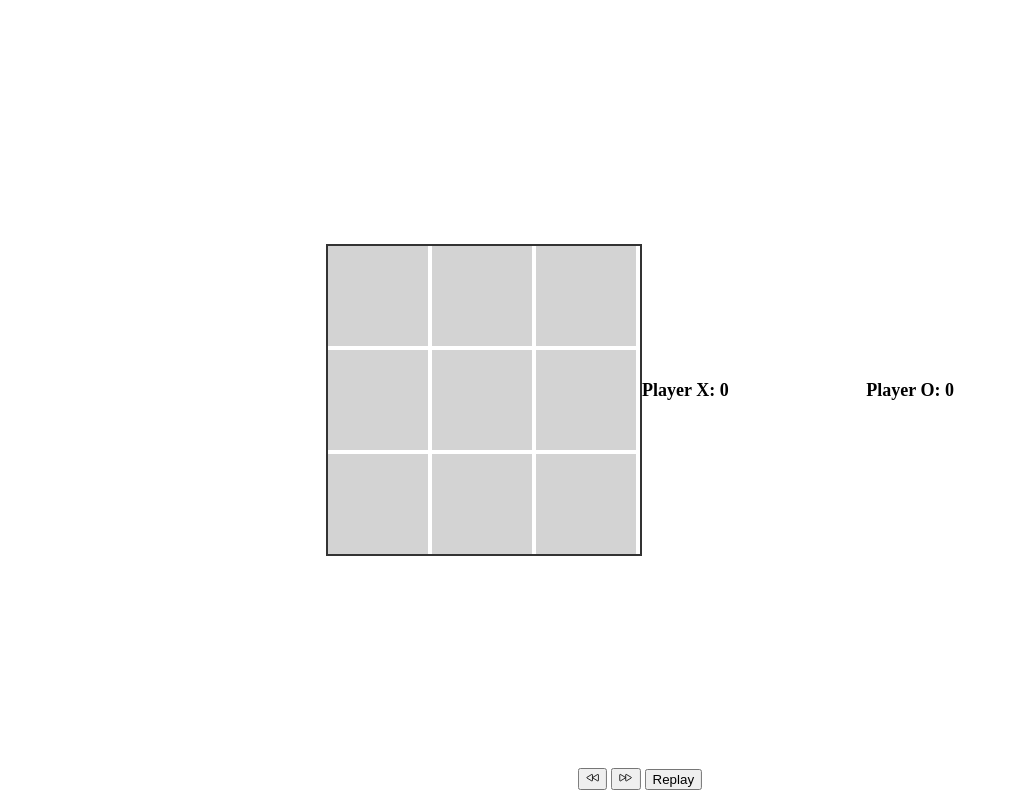
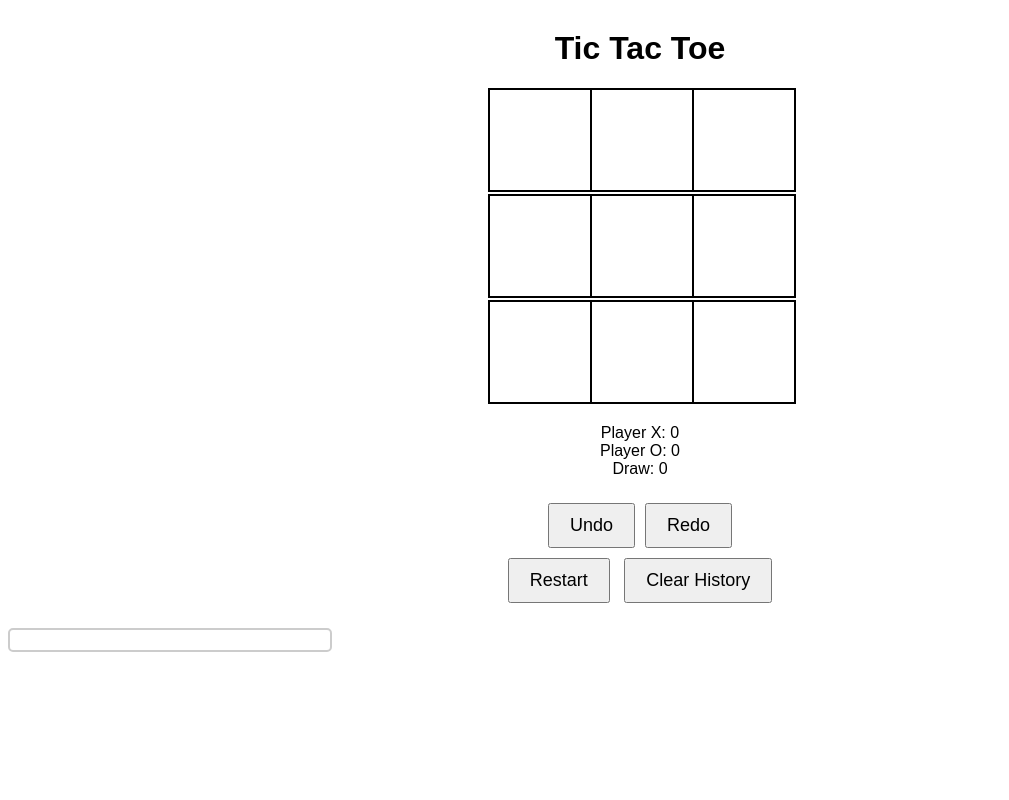
Before and after one commit to alasawtsoh/Tic-Tac-Toe, a plain HTML site: page index.html in a window 1280 px wide. Shown: the whole page, without its empty margins (0-1009 px from the left). Drawn offline with nearby package versions, Linux system fonts and the light colour scheme.

Commit message:
html css js

```diff
--- a/app.js
+++ b/app.js
@@ -1,168 +1,159 @@
-const cells = document.querySelectorAll("[data-cell]");
-const historyLog = document.querySelector(".history-log");
+let board = ['', '', '', '', '', '', '', '', ''];
+let currentPlayer = 'X';
+let moveHistory = [];
+let moveHistoryIndex = -1;
+let scoreX = 0;
+let scoreO = 0;
+let scoreDraw = 0;
 
-let currentPlayer = "X";
-let gameBoard = ["", "", "", "", "", "", "", "", ""];
-let history = [];
-let currentMoveIndex = -1;
-let inHistoryMode = false; // Flag to indicate whether in history navigation mode
+const cells = document.querySelectorAll('.cell');
+const undoButton = document.getElementById('undoButton');
+const redoButton = document.getElementById('redoButton');
+const restartButton = document.getElementById('restartButton');
+const scoreXElement = document.getElementById('scoreX');
+const scoreOElement = document.getElementById('scoreO');
+const scoreDrawElement = document.getElementById('scoreDraw');
+const historyLog = document.getElementById('historyLog');
+const clearHistoryButton = document.getElementById('clearHistoryButton');
 
-function checkWin() {
-  const winPatterns = [
-    [0, 1, 2],
-    [3, 4, 5],
-    [6, 7, 8],
-    [0, 3, 6],
-    [1, 4, 7],
-    [2, 5, 8],
-    [0, 4, 8],
-    [2, 4, 6],
+
+cells.forEach((cell, index) => {
+    cell.addEventListener('click', () => makeMove(index));
+  });
+
+  undoButton.addEventListener('click', undoMove);
+  redoButton.addEventListener('click', redoMove);
+  restartButton.addEventListener('click', resetBoard);
+  clearHistoryButton.addEventListener('click', clearHistory);
+
+
+
+  function checkWinner() {
+    // Define all the possible winning combinations
+    const winCombinations = [
+      [0, 1, 2], [3, 4, 5], [6, 7, 8], // Rows
+      [0, 3, 6], [1, 4, 7], [2, 5, 8], // Columns
+      [0, 4, 8], [2, 4, 6] // Diagonals
     ];
 
-  for (const pattern of winPatterns) {
-    const [a, b, c] = pattern;
-    if (gameBoard[a] && gameBoard[a] === gameBoard[b] && gameBoard[a] === gameBoard[c]) {
-      return true;
+
+  // Check each winning combination to see if there's a winner
+  for (const combination of winCombinations) {
+    const [a, b, c] = combination;
+    if (board[a] && board[a] === board[b] && board[a] === board[c]) {
+      return board[a]; // Return the winner ('X' or 'O')
     }
   }
 
-  return false;
+  return null; // No winner yet
 }
 
 function checkDraw() {
-  return gameBoard.every((cell) => cell);
+  // Check if all cells are filled and no winner
+  return board.every(cell => cell !== '') && !checkWinner();
 }
 
-function handleNormalClick(index) {
-    if (currentMoveIndex < history.length - 1) {
-      history.splice(currentMoveIndex + 1);
+function makeMove(index) {
+    if (board[index] === '' && !checkWinner() && !checkDraw()) {
+      board[index] = currentPlayer;
+      moveHistory.push(index);
+      moveHistoryIndex = moveHistory.length - 1;
+      cells[index].innerText = currentPlayer;
+
+      const winner = checkWinner();
+      if (winner) {
+        updateScores(winner);
+        setTimeout(() => {
+          alert(winner === 'X' ? 'Player X wins!' : 'Player O wins!');
+        }, 10);
+      } else if (checkDraw()) {
+        updateScores('Draw');
+        setTimeout(() => {
+          alert('It\'s a draw!');
+        }, 10);
       }
 
-    if (gameBoard[index] === "" && !checkWin() && !checkDraw()) {
-      gameBoard[index] = currentPlayer;
-      const move = { player: currentPlayer, index: index };
-      history.push(move);
+      // Update currentPlayer after checking for winner or draw
+      currentPlayer = currentPlayer === 'X' ? 'O' : 'X';
 
-      currentMoveIndex = history.length - 1;
-      renderBoard();
-      currentPlayer = currentPlayer === "X" ? "O" : "X";
+      // Add the move to the history log
+      historyLog.innerHTML += `<li>Player ${currentPlayer} moved to cell ${index}</li>`;
+      historyLog.scrollTop = historyLog.scrollHeight; // Auto-scroll to the bottom of the log
+    }
+  }
 
-      if (checkWin()) {
-        setTimeout(() => {
-          alert(`${move.player} wins!`);
-        }, 100);
-      } else if (checkDraw()) {
-        setTimeout(() => {
-          alert("It's a draw!");
-        }, 100);
+  function updateScores(winner) {
+  if (winner === 'X') {
+    scoreX++;
+    if (scoreXElement) {
+      scoreXElement.innerText = scoreX;
+    }
+  } else if (winner === 'O') {
+    scoreO++;
+    if (scoreOElement) {
+      scoreOElement.innerText = scoreO;
+    }
+  } else if (winner === 'Draw') {
+    scoreDraw++;
+    if (scoreDrawElement) {
+      scoreDrawElement.innerText = scoreDraw;
     }
   }
 }
 
-  function handleClick(index) {
-    if (inHistoryMode) {
-      // Handle click during history navigation
-      exitHistoryMode(); // Exit history mode to enable normal clicks
-      handleNormalClick(index); // Perform the normal click
-    } else {
-      handleNormalClick(index); // Handle normal click
+// Initial scores display
+if (scoreXElement) {
+    scoreXElement.innerText = scoreX;
+  }
+  if (scoreOElement) {
+    scoreOElement.innerText = scoreO;
+  }
+  if (scoreDrawElement) {
+    scoreDrawElement.innerText = scoreDraw;
+  }
+
+
+  function undoMove() {
+    if (moveHistoryIndex >= 0) {
+      const index = moveHistory[moveHistoryIndex];
+      board[index] = '';
+      cells[index].innerText = '';
+      currentPlayer = currentPlayer === 'X' ? 'O' : 'X';
+      moveHistoryIndex--;
+
+      // Remove the corresponding entry from the history log
+      if (moveHistory.length > 0) {
+        historyLog.removeChild(historyLog.children[moveHistoryIndex + 1]);
+      }
     }
   }
 
 
-  function renderBoard() {
-    cells.forEach((cell, index) => {
-      cell.textContent = gameBoard[index];
-    });
+  function redoMove() {
+    if (moveHistoryIndex < moveHistory.length - 1) {
+      moveHistoryIndex++;
+      const index = moveHistory[moveHistoryIndex];
+      board[index] = currentPlayer;
+      cells[index].innerText = currentPlayer;
+      currentPlayer = currentPlayer === 'X' ? 'O' : 'X';
 
-
-  // Update history log
-  historyLog.innerHTML = "";
-  for (const move of history) {
-    const { player, index } = move;
-    const moveItem = document.createElement("div");
-    moveItem.textContent = `${player} placed at position ${index}`;
-    historyLog.appendChild(moveItem);
-  }
-}
-
-cells.forEach((cell, index) => {
-    cell.addEventListener("click", () => handleClick(index));
-  });
-
-  renderBoard();
-
-  function showPrevious() {
-    if (currentMoveIndex > 0) {
-      inHistoryMode = true;
-      currentMoveIndex--;
-      const move = history[currentMoveIndex];
-      gameBoard = history.slice(0, currentMoveIndex + 1).map((move) => (move.player === "X" ? "X" : "O"));
-      currentPlayer = move.player === "X" ? "O" : "X";
-      renderBoard();
-      exitHistoryMode(); // Call exitHistoryMode to reattach event listeners
-    }
-  }
-
- function showNext() {
-  if (currentMoveIndex < history.length - 1) {
-    inHistoryMode = true;
-    currentMoveIndex++;
-    const move = history[currentMoveIndex];
-    gameBoard[move.index] = move.player;
-    currentPlayer = move.player === "X" ? "O" : "X";
-    renderBoard();
-    exitHistoryMode(); // Call exitHistoryMode to reattach event listeners
+      // Add the redo move entry to the history log
+      historyLog.innerHTML += `<li>Player ${currentPlayer} moved to cell ${index}</li>`;
+      historyLog.scrollTop = historyLog.scrollHeight; // Auto-scroll to the bottom of the log
     }
   }
 
 
-  function removeCellEventListeners() {
-    cells.forEach((cell) => {
-      cell.removeEventListener("click", handleNormalClick);
-    });
+function resetBoard() {
+  board = ['', '', '', '', '', '', '', '', ''];
+  currentPlayer = 'X';
+  moveHistory = [];
+  moveHistoryIndex = -1;
+  cells.forEach(cell => cell.innerText = '');
+  historyLog.innerHTML = '';
 }
 
- function exitHistoryMode() {
-  inHistoryMode = false;
-  removeCellEventListeners(); // Remove cell event listeners during history navigation
-  renderBoard(); // Update the board after exiting history mode
+function clearHistory() {
+    // Clear the history log
+    historyLog.innerHTML = '';
   }
-
-
-  function resetGame() {
-    gameBoard = ["", "", "", "", "", "", "", "", ""];
-    currentPlayer = "X";
-    history = [];
-    currentMoveIndex = -1; // Reset the move index
-    renderBoard();
-    addCellEventListeners(); // Add cell event listeners after resetting the game
-  }
-
-  function addCellEventListeners() {
-    cells.forEach((cell, index) => {
-      cell.addEventListener("click", () => {
-        if (!inHistoryMode) {
-          handleNormalClick(index);
-        }
-      });
-    });
-  }
-
-  addCellEventListeners();
-
-  function replayGame() {
-    resetGame();
-  }
-
-
-  let playerXScore = 0;
-let playerOScore = 0;
-
-function updateScoreboard() {
-  const playerXScoreElement = document.getElementById("player-x-score");
-  const playerOScoreElement = document.getElementById("player-o-score");
-
-  playerXScoreElement.textContent = `Player X: ${playerXScore}`;
-  playerOScoreElement.textContent = `Player O: ${playerOScore}`;
-}
--- a/index.html
+++ b/index.html
@@ -1,41 +1,35 @@
 <!DOCTYPE html>
 <html>
 <head>
-  <title>Tic-Tac-Toe Game</title>
-  <link rel="stylesheet" href="style.css">
+  <title>Tic Tac Toe</title>
+  <link rel="stylesheet" type="text/css" href="./style.css">
 </head>
 <body>
-  <div class="game-board">
-    <div class="cell" data-cell></div>
-    <div class="cell" data-cell></div>
-    <div class="cell" data-cell></div>
-    <div class="cell" data-cell></div>
-    <div class="cell" data-cell></div>
-    <div class="cell" data-cell></div>
-    <div class="cell" data-cell></div>
-    <div class="cell" data-cell></div>
-    <div class="cell" data-cell></div>
+  <h1>Tic Tac Toe</h1>
+  <div class="container" id="gameBoard">
+    <div class="cell" onclick="makeMove(0)"></div>
+    <div class="cell" onclick="makeMove(1)"></div>
+    <div class="cell" onclick="makeMove(2)"></div>
+    <div class="cell" onclick="makeMove(3)"></div>
+    <div class="cell" onclick="makeMove(4)"></div>
+    <div class="cell" onclick="makeMove(5)"></div>
+    <div class="cell" onclick="makeMove(6)"></div>
+    <div class="cell" onclick="makeMove(7)"></div>
+    <div class="cell" onclick="makeMove(8)"></div>
   </div>
-  <!-- scoreboard -->
-  <div class="scoreboard">
-    <div class="score" id="player-x-score">
-      Player X: 0
+  <div class="scoreboard-container">
+    <div class="scoreboard">
+      <div class="score">Player X: <span id="scoreX">0</span></div>
+      <div class="score">Player O: <span id="scoreO">0</span></div>
+      <div class="score">Draw: <span id="scoreDraw">0</span></div>
     </div>
-    <div class="score" id="player-o-score">
-      Player O: 0
-    </div>
+  <div class="controls">
+    <button onclick="undoMove()">Undo</button>
+    <button onclick="redoMove()">Redo</button>
   </div>
-  <div class="history-log">
-    <!-- History log goes here -->
-  </div>
-  <div class="buttons">
-    <button onclick="showPrevious()" id="previous"><ion-icon name="play-back-outline"></ion-icon></button>
-    <button onclick="showNext()" id="next"><ion-icon name="play-forward-outline"></ion-icon></button>
-    <button onclick="resetGame()" id="replay">Replay</button>
-  </div>
-
+   <button onclick="resetBoard()">Restart</button>
+   <button onclick="clearHistory()">Clear History</button>
+   <div id="historyLog" class="history"></div>
+  <script src="./app.js"></script>
 </body>
-<script type="module" src="https://unpkg.com/ionicons@7.1.0/dist/ionicons/ionicons.esm.js"></script>
-  <script nomodule src="https://unpkg.com/ionicons@7.1.0/dist/ionicons/ionicons.js"></script>
-  <script src="app.js"></script>
 </html>
--- a/style.css
+++ b/style.css
@@ -1,63 +1,68 @@
 body {
+  font-family: Arial, sans-serif;
+  text-align: center;
+}
+
+h1 {
+  margin-top: 30px;
+}
+
+.container {
+  display: grid;
+  grid-template-columns: 100px 100px 100px;
+  grid-gap: 2px;
+  margin: 20px auto;
+  width: 306px;
+  justify-content: center; /* Center the cells horizontally */
+}
+
+/* Styles for the cells */
+.cell {
+  width: 100px;
+  height: 100px;
+  border: 2px solid black;
+  font-size: 48px;
   display: flex;
   justify-content: center;
   align-items: center;
-  height: 100vh;
-  margin: 0;
+  cursor: pointer;
 }
 
-.game-board {
-  /* Your existing styles for the game board */
-  display: grid;
-  grid-template-columns: repeat(3, 100px);
-  grid-gap: 4px;
-  border: 2px solid #333;
-  width: 312px;
+/* Styles for the controls */
+.controls {
+  margin-top: 20px;
+  display: flex;
+  justify-content: center; /* Center the buttons horizontally */
+}
+
+/* Styles for the buttons */
+button {
+  margin: 5px;
+  font-size: 18px;
+  padding: 10px 20px;
+  cursor: pointer;
 }
 
 
-.cell {
-  width: 100px;
-  height: 100px;
-  display: flex;
-  justify-content: center;
-  align-items: center;
-  font-size: 2rem;
-  background-color: lightgray;
-  cursor: pointer;
+/* Styles for the undo and redo buttons */
+button#undoButton {
+  background-color: #f44336;
+  color: white;
 }
 
-.history-log {
-  margin-top: 20px;
+button#redoButton {
+  background-color: #4caf50;
+  color: white;
 }
 
-.scoreboard {
-  display: flex;
-  justify-content: space-between;
-  width: 312px;
-  margin-bottom: 20px;
+/* Styles for the history log */
+.history {
+  text-align: left;
+  margin-top: 20px;
+  padding: 10px;
+  border: 2px solid #ccc;
+  border-radius: 5px;
+  width: 300px; /* Increase the width of the history log */
+  font-size: 16px; /* Increase the font size of the history log */
+  align-self: start; /* Align the history log to the start (top) of the container */
 }
-
-.score {
-  font-size: 18px;
-  font-weight: bold;
-}
-
-
-.buttons {
-  /* Your existing styles for the buttons */
-  position: fixed;
-  bottom: 10px;
-  left: 50%;
-  transform: translateX(-50%);
-  text-align: center;
-}
-
-
-.previous {
-  margin-top: 10px;
-}
-
-.next {
-  margin: 0 5px;
-}
```
Lines whose indentation alone changed are shown as unchanged.
